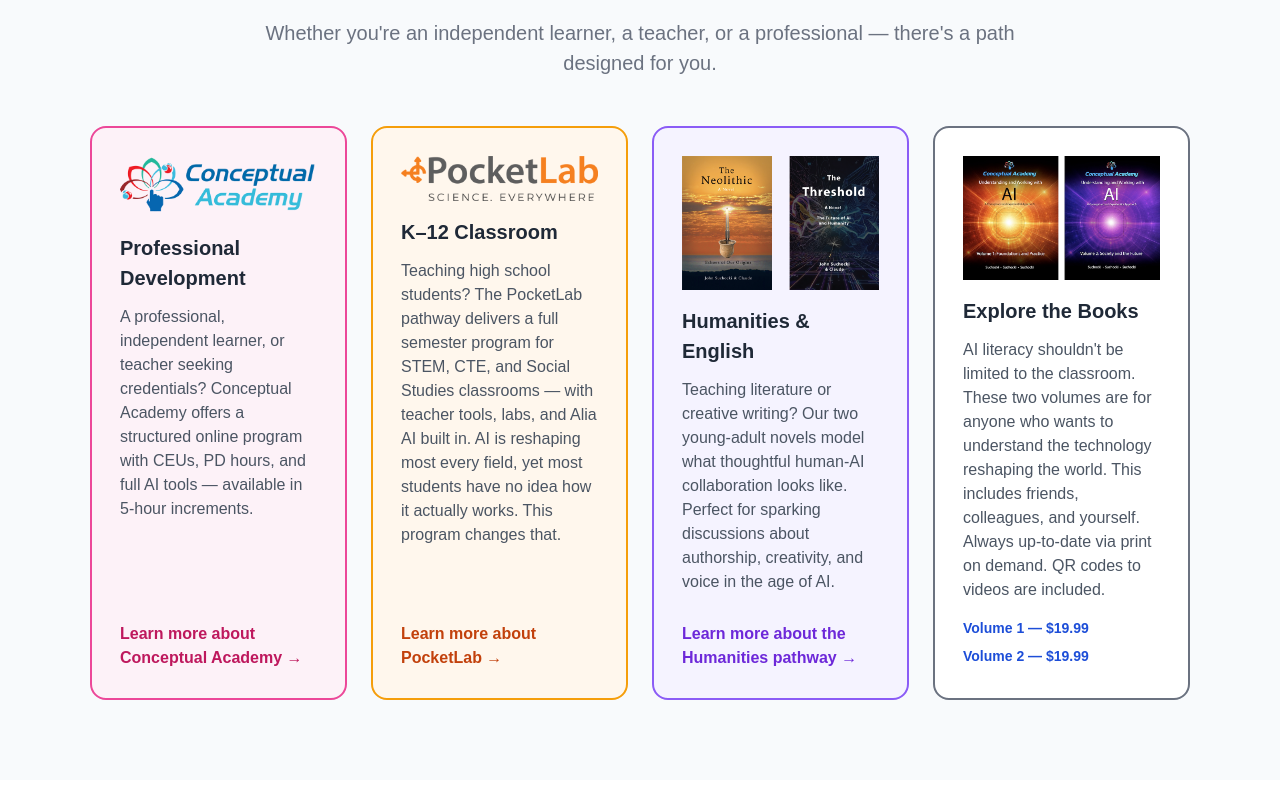
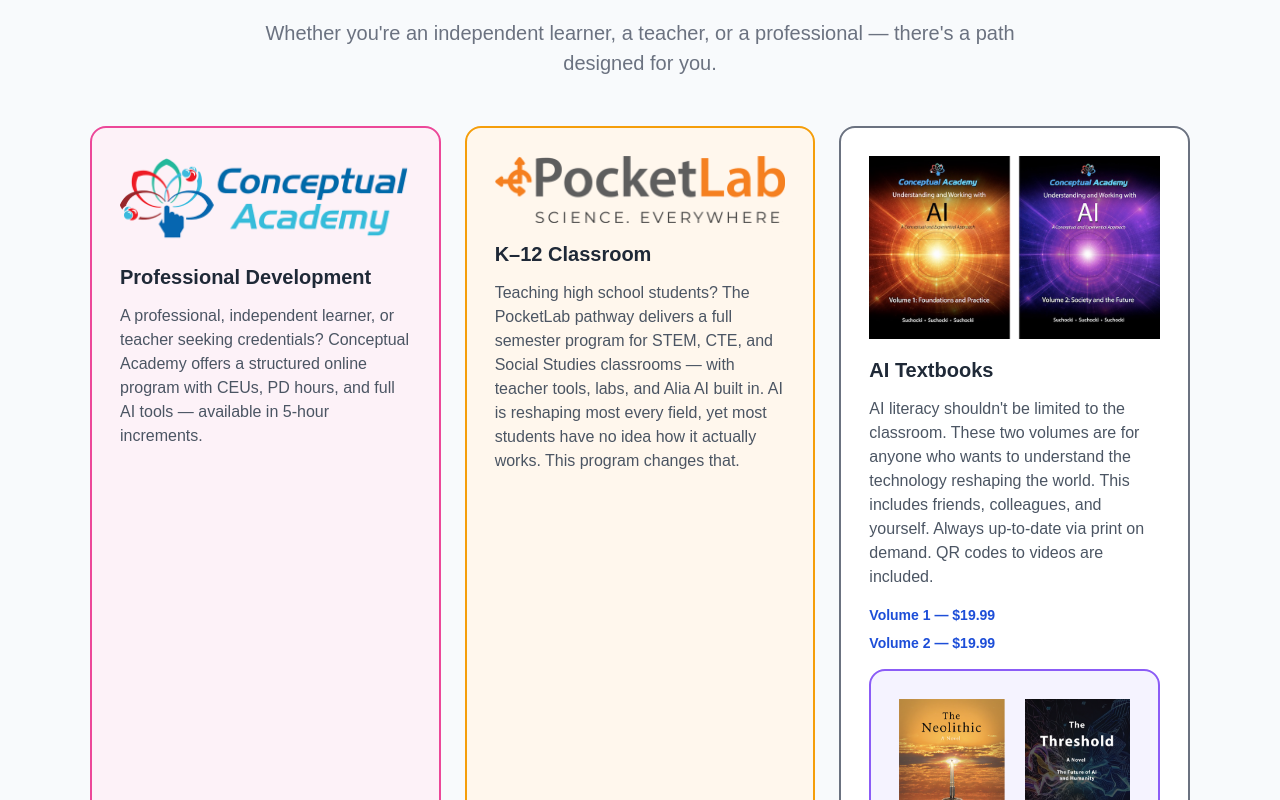
Before and after one commit to Suchocki88/UnderstandingAI.ai, a Next.js app: page / in a window 1280 px wide. Shown: the part 2240-3040 px from the top of the page. Built offline with nearby package versions, Linux system fonts and the light colour scheme.

Commit message:
Add Humanities section and update headings

```diff
--- a/app/page.tsx
+++ b/app/page.tsx
@@ -176,10 +176,21 @@ export default function Page() {
                 Learn more about PocketLab →
               </Link>
             </div>
-            {/* Humanities */}
+            {/* Print */}
+            <div style={{ border: "2px solid #6b7280", borderRadius: 16, padding: 28, background: "#ffffff", display: "flex", flexDirection: "column", gap: 12 }}>
+              <img src="/images/Volumes12.png" alt="Volumes 1 and 2" style={{ width: "100%", marginBottom: 4 }} />
+              <h3 style={{ margin: 0, fontSize: 20 }}>AI Textbooks</h3>
+              <p style={{ color: "#4b5563", margin: 0, flexGrow: 1 }}>
+                AI literacy shouldn&apos;t be limited to the classroom. These two volumes are for anyone who wants to understand the technology reshaping the world. This includes friends, colleagues, and yourself. Always up-to-date via print on demand. QR codes to videos are included.
+              </p>
+              <div style={{ fontSize: 14, color: "#6b7280", lineHeight: 2 }}>
+                <a href="https://shop.ingramspark.com/b/084?params=4Ubgowqn33dPkRQlH6Lc3HmeHl43roEnJHw4n0t9uEd" target="_blank" rel="noopener noreferrer" style={buyButton}>Volume 1 — $19.99</a><br />
+                <a href="https://shop.ingramspark.com/b/084?params=2SR8fnMJdGddfDPH5kQLrD6P0VrPHPof8SrYclByl9q" target="_blank" rel="noopener noreferrer" style={buyButton}>Volume 2 — $19.99</a>
+              </div>
+              {/* Humanities */}
             <div style={{ border: "2px solid #8b5cf6", borderRadius: 16, padding: 28, background: "#f5f3ff", display: "flex", flexDirection: "column", gap: 12 }}>
               <img src="/images/TwoNovels.png" alt="The Neolithic and The Threshold" style={{ width: "100%", marginBottom: 4 }} />
-              <h3 style={{ margin: 0, fontSize: 20 }}>Humanities &amp; English</h3>
+              <h3 style={{ margin: 0, fontSize: 20 }}>Language Arts</h3>
               <p style={{ color: "#4b5563", margin: 0, flexGrow: 1 }}>
                 Teaching literature or creative writing? Our two young-adult novels model what thoughtful human-AI collaboration looks like. Perfect for sparking discussions about authorship, creativity, and voice in the age of AI.
               </p>
@@ -187,17 +198,7 @@ export default function Page() {
                 Learn more about the Humanities pathway →
               </Link>
             </div>
-            {/* Print */}
-            <div style={{ border: "2px solid #6b7280", borderRadius: 16, padding: 28, background: "#ffffff", display: "flex", flexDirection: "column", gap: 12 }}>
-              <img src="/images/Volumes12.png" alt="Volumes 1 and 2" style={{ width: "100%", marginBottom: 4 }} />
-              <h3 style={{ margin: 0, fontSize: 20 }}>Explore the Books</h3>
-              <p style={{ color: "#4b5563", margin: 0, flexGrow: 1 }}>
-                AI literacy shouldn&apos;t be limited to the classroom. These two volumes are for anyone who wants to understand the technology reshaping the world. This includes friends, colleagues, and yourself. Always up-to-date via print on demand. QR codes to videos are included.
-              </p>
-              <div style={{ fontSize: 14, color: "#6b7280", lineHeight: 2 }}>
-                <a href="https://shop.ingramspark.com/b/084?params=4Ubgowqn33dPkRQlH6Lc3HmeHl43roEnJHw4n0t9uEd" target="_blank" rel="noopener noreferrer" style={buyButton}>Volume 1 — $19.99</a><br />
-                <a href="https://shop.ingramspark.com/b/084?params=2SR8fnMJdGddfDPH5kQLrD6P0VrPHPof8SrYclByl9q" target="_blank" rel="noopener noreferrer" style={buyButton}>Volume 2 — $19.99</a>
-              </div>
+
             </div>
           </div>
         </div>
```
